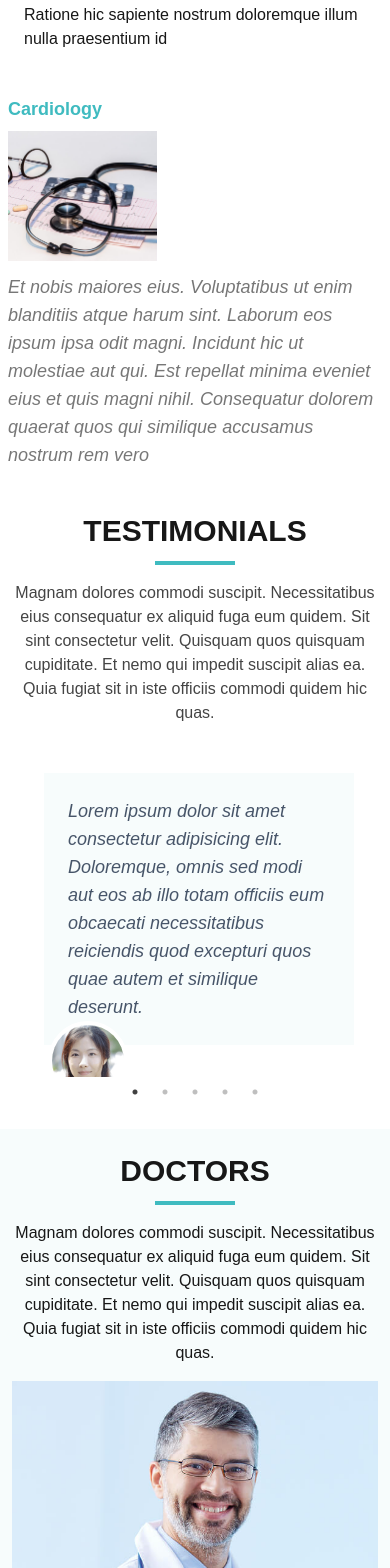
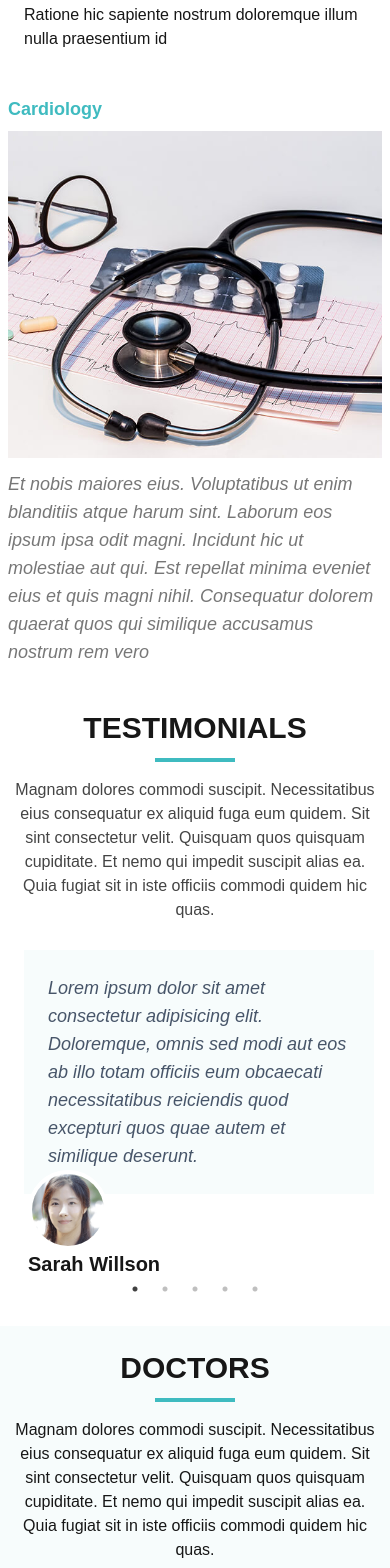
Before and after one commit to amaniCoding/medico, a Next.js app: page / in a window 390 px wide. Shown: the part 7640-9208 px from the top of the page. Built offline with nearby package versions, Linux system fonts and the light colour scheme.

Commit message:
added some features

```diff
--- a/app/ui/departments.tsx
+++ b/app/ui/departments.tsx
@@ -56,14 +56,14 @@ export default function Departments() {
                   <div className="felx flex-col space-y-2">
                     <p className="font-bold text-lg text-[#3FBBC0]">{department[activeIndex].name}</p>
                     <div className="grid grid-cols-12 gap-3">
-                      <div className="col-span-5">
+                      <div className="md:col-span-5 col-span-12">
                         <Image
                           src={`/${department[activeIndex].subCat.photo}`}
                           width={0}
                           height={0}
                           sizes="100vh"
                           alt="Amanuel Ferede Fullstack web developer"
-                          className="w-full h-full"
+                          className="w-full h-full object-cover"
                         />
                       </div>
                       <div className="md:col-span-7 col-span-12">
--- a/app/ui/doctors.tsx
+++ b/app/ui/doctors.tsx
@@ -37,7 +37,7 @@ export default function Doctors() {
           <div className="">
             <div className="w-full relative group">
               <Image
-                src={`/d1.jpg`}
+                src={`/d2.jpg`}
                 width={0}
                 height={0}
                 sizes="100vh"
@@ -59,7 +59,7 @@ export default function Doctors() {
           <div className="">
             <div className="w-full relative group">
               <Image
-                src={`/d2.jpg`}
+                src={`/d3.jpg`}
                 width={0}
                 height={0}
                 sizes="100vh"
@@ -81,7 +81,7 @@ export default function Doctors() {
           <div className="">
             <div className="w-full relative group">
               <Image
-                src={`/d3.jpg`}
+                src={`/d4.jpg`}
                 width={0}
                 height={0}
                 sizes="100vh"
--- a/app/ui/faq.tsx
+++ b/app/ui/faq.tsx
@@ -27,7 +27,7 @@ export default function FAQ() {
             faq.map((el, i) => {
               return (
                 <div key={i} className='flex flex-col '>
-                  <div className='flex space-x-0 items-center cursor-pointer group mt-7' onClick={() => {handelClick(i)}}>
+                  <div className='flex space-x-0 cursor-pointer group mt-7' onClick={() => {handelClick(i)}}>
 
                     {
                       currentIndexNumber === i ? showCollapse === true ? <MdKeyboardArrowUp className='w-7 h-7 group-hover:text-[#3fbbc0]' /> : <MdKeyboardArrowDown className='w-7 h-7 group-hover:text-[#3fbbc0]' /> : <MdKeyboardArrowDown className='w-7 h-7 group-hover:text-[#3fbbc0]' />
--- a/app/ui/testimonials.tsx
+++ b/app/ui/testimonials.tsx
@@ -54,7 +54,7 @@ export default function Testimonials() {
         <div className="slider-container">
           <Slider {...settings}>
 
-            <div className="min-h-[320px] md:p-0 p-5">
+            <div className="">
               <div className="relative p-6 bg-[#F7FCFC]">
                 <p className="italic text-lg text-slate-600">Lorem ipsum dolor sit amet consectetur adipisicing elit. Doloremque, omnis sed modi aut eos ab illo totam officiis eum obcaecati necessitatibus reiciendis quod excepturi quos quae autem et similique deserunt.</p>
 
```
